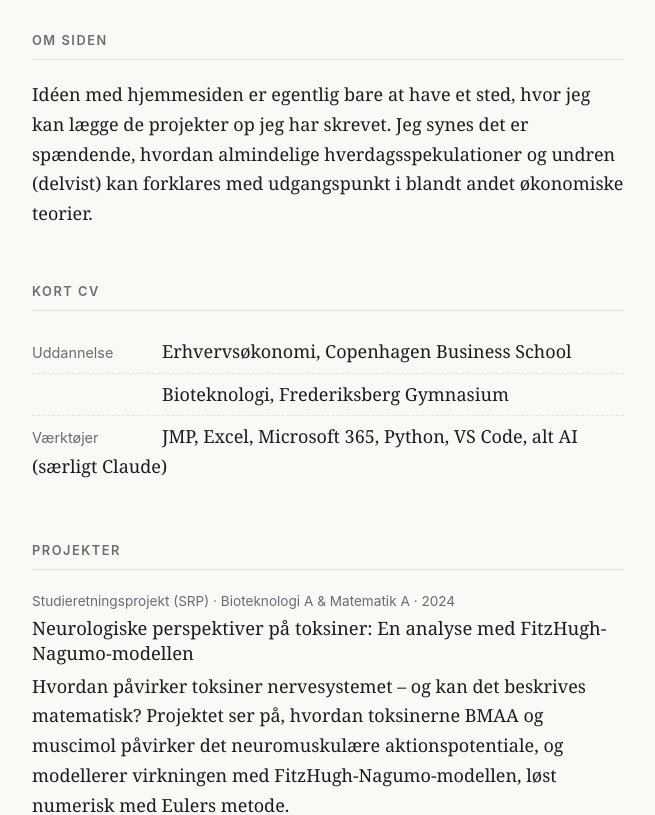
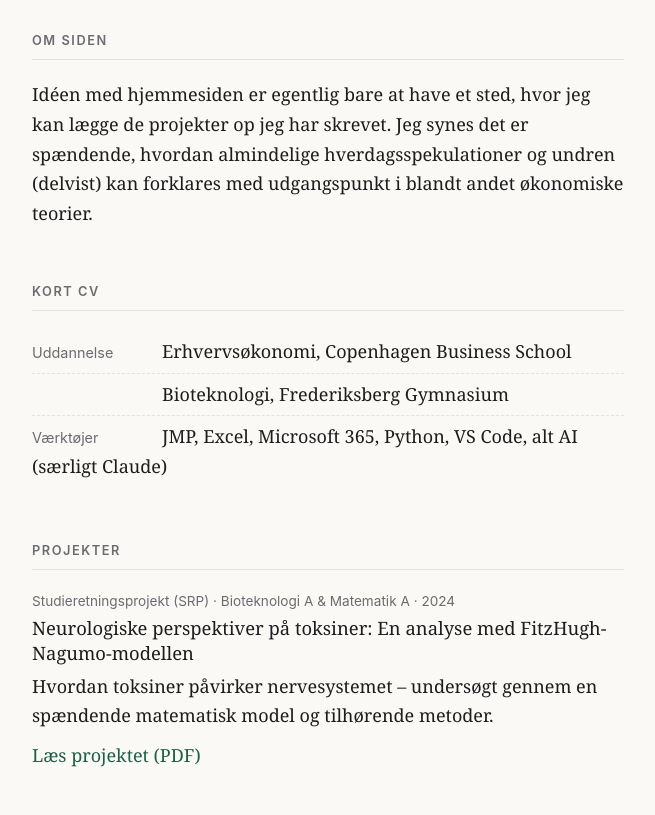
Before and after one commit to adamhaya/adamhay.dk, a plain HTML site: page index.html in a window 1280 px wide. Shown: the part 142-957 px from the top of the page, without its empty margins (312-967 px from the left). Drawn offline with Linux system fonts and the light colour scheme.

Commit message:
Kortere beskrivelse af SRP

```diff
--- a/index.html
+++ b/index.html
@@ -88,7 +88,7 @@
       <div class="project">
         <p class="meta">Studieretningsprojekt (SRP) · Bioteknologi A &amp; Matematik A · 2024</p>
         <h3>Neurologiske perspektiver på toksiner: En analyse med FitzHugh-Nagumo-modellen</h3>
-        <p>Hvordan påvirker toksiner nervesystemet – og kan det beskrives matematisk? Projektet ser på, hvordan toksinerne BMAA og muscimol påvirker det neuromuskulære aktionspotentiale, og modellerer virkningen med FitzHugh-Nagumo-modellen, løst numerisk med Eulers metode.</p>
+        <p>Hvordan toksiner påvirker nervesystemet – undersøgt gennem en spændende matematisk model og tilhørende metoder.</p>
         <p><a href="SRP_Adam_Hayajneh.pdf">Læs projektet (PDF)</a></p>
       </div>
     </section>
```
